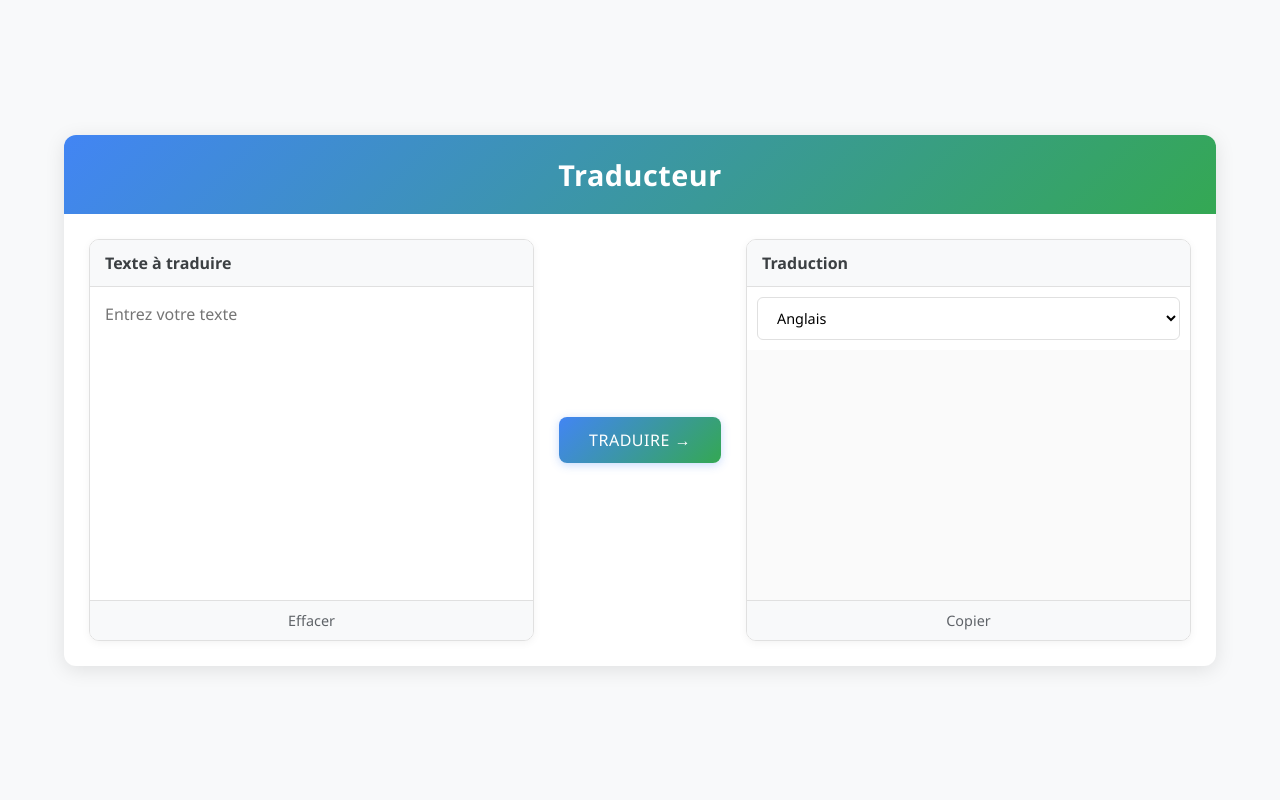
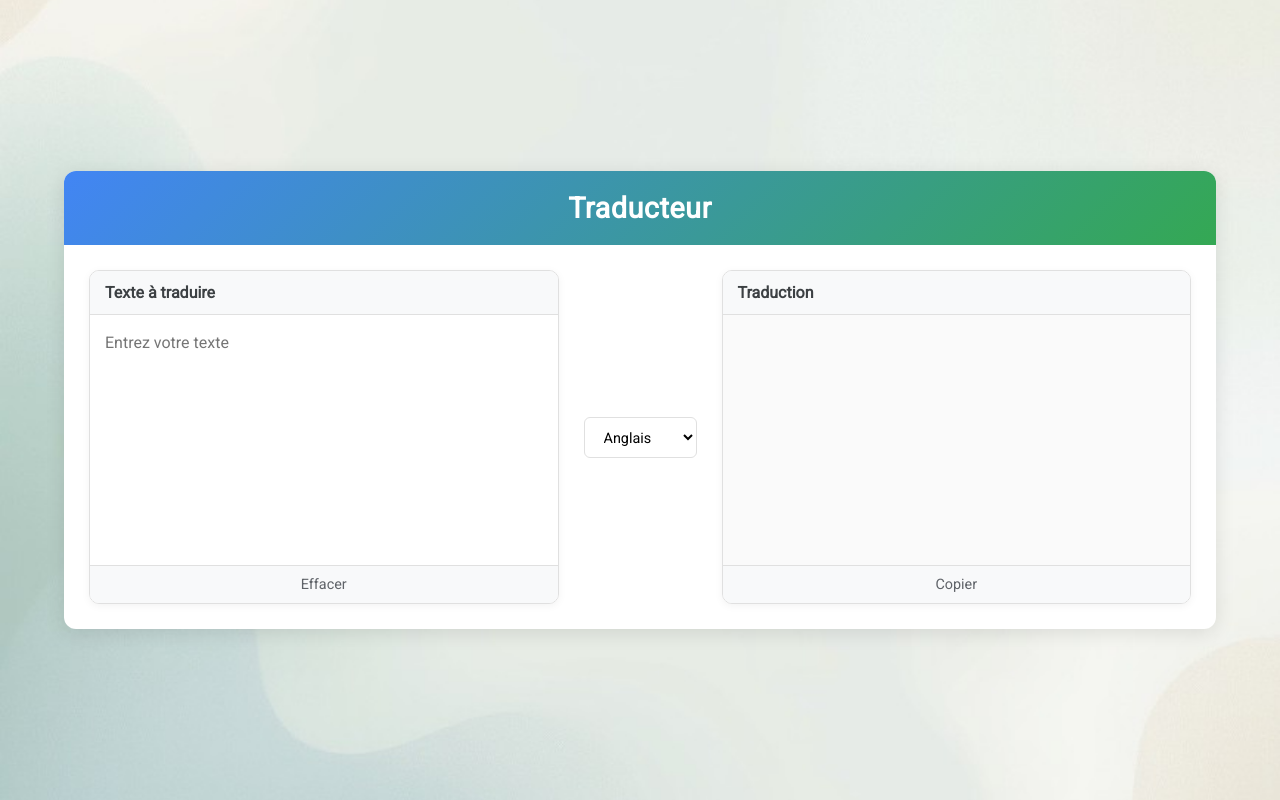
Before and after one commit to Paul-Emmanuel-Buffe/lingua-franca, a Flask app: page / in a window 1280 px wide. Run offline with Flask 3, Linux system fonts and the light colour scheme.

Commit message:
Fully in fonction

```diff
--- a/app.py
+++ b/app.py
@@ -19,10 +19,10 @@ class TranslationService:
     def translate(self, text, target_lang):
         # Translates text via DeepL API
         if not text:
-            return "", "⚠️ Please enter text to translate."
+            return "", "Please enter text to translate."
 
         if not self.is_valid_language(target_lang):
-            return "", "⚠️ Target language not supported."
+            return "",  "Target language not supported."
 
         try:
             response = requests.post(
--- a/static/css/main.css
+++ b/static/css/main.css
@@ -1,20 +1,23 @@
-
 /* Reset de base amélioré */
 * {
     margin: 0;
     padding: 0;
     box-sizing: border-box;
-    font-family: 'Segoe UI', Roboto, Oxygen, Ubuntu, Cantarell, 'Open Sans', 'Helvetica Neue', sans-serif;
+    font-family: 'Roboto', Oxygen, Ubuntu, Cantarell, 'Open Sans', 'Helvetica Neue', sans-serif;
 }
 
 body {
-    background-color: #f8f9fa;
+    background-image: url('../img/background_lingua.jpg');
+    background-size: cover; /* Assure que l'image couvre tout l'arrière-plan */
+    background-position: center; /* Centre l'image */
+    background-repeat: no-repeat; /* Empêche la répétition de l'image */
     padding: 0;
     min-height: 100vh;
     display: flex;
     flex-direction: column;
     justify-content: center;
     align-items: center;
+    margin: 0; /* Assure qu'il n'y a pas de marges indésirables */
 }
 
 .translate-app {
@@ -43,8 +46,10 @@ body {
 
 .translation-boxes {
     display: flex;
+    flex-direction: row;
     padding: 25px;
     gap: 25px;
+    align-items: center;
 }
 
 .text-box {
@@ -96,31 +101,26 @@ body {
     color: #3c4043;
 }
 
-.translate-btn-container {
+.language-selector {
     display: flex;
+    justify-content: center;
     align-items: center;
-    justify-content: center;
 }
 
-.translate-btn {
-    background: linear-gradient(135deg, #4285f4, #34a853);
-    color: white;
-    border: none;
-    padding: 12px 30px;
-    border-radius: 8px;
+.language-selector select {
+    padding: 10px 15px;
+    border: 1px solid #e0e0e0;
+    border-radius: 6px;
+    font-size: 0.9rem;
+    background-color: white;
     cursor: pointer;
-    font-size: 1rem;
-    font-weight: 500;
     transition: all 0.3s ease;
-    box-shadow: 0 2px 10px rgba(66, 133, 244, 0.3);
-    text-transform: uppercase;
-    letter-spacing: 0.5px;
 }
 
-.translate-btn:hover {
-    background: linear-gradient(135deg, #3367d6, #2d9249);
-    transform: translateY(-2px);
-    box-shadow: 0 4px 15px rgba(66, 133, 244, 0.4);
+.language-selector select:focus {
+    outline: none;
+    border-color: #4285f4;
+    box-shadow: 0 0 0 2px rgba(66, 133, 244, 0.2);
 }
 
 /* Modifier cette partie */
@@ -139,28 +139,9 @@ body {
     text-align: center; /* Centre le texte */
 }
 
-
 .clear-btn:hover, .copy-btn:hover {
     background: #e8f0fe;
     color: #1967d2;
-}
-
-/* Style pour le select */
-#targetLang {
-    padding: 10px 15px;
-    border: 1px solid #e0e0e0;
-    border-radius: 6px;
-    margin: 10px;
-    font-size: 0.9rem;
-    background-color: white;
-    cursor: pointer;
-    transition: all 0.3s ease;
-}
-
-#targetLang:focus {
-    outline: none;
-    border-color: #4285f4;
-    box-shadow: 0 0 0 2px rgba(66, 133, 244, 0.2);
 }
 
 /* Responsive design */
@@ -169,13 +150,4 @@ body {
         flex-direction: column;
         padding: 15px;
     }
-
-    .translate-btn-container {
-        margin: 15px 0;
-    }
-
-    .translate-btn {
-        width: 100%;
-        padding: 15px;
-    }
 }
--- a/templates/index.html
+++ b/templates/index.html
@@ -4,6 +4,8 @@
     <meta charset="UTF-8" />
     <meta name="viewport" content="width=device-width, initial-scale=1" />
     <title>Mon Projet</title>
+    <link href="https://fonts.googleapis.com/css2?family=Roboto&display=swap" rel="stylesheet">
+
     <link rel="stylesheet" href="{{ url_for('static', filename='css/main.css') }}" />
 </head>
 <body>
@@ -13,7 +15,6 @@
         </header>
         <form method="POST" action="/" id="translateForm">
             <main class="translation-boxes">
-
                 <!-- Zone source -->
                 <div class="text-box source-box">
                     <div class="language-label">Texte à traduire</div>
@@ -23,18 +24,11 @@
                             id="textToTranslate"
                             placeholder="Entrez votre texte"
                         >{{ text_to_translate or '' }}</textarea>
-
                     <button class="clear-btn" type="button" id="clearBtn">Effacer</button>
                 </div>
 
-                <!-- Zone de bouton -->
-                <div class="translate-btn-container">
-                    <button class="translate-btn" type="submit">Traduire →</button>
-                </div>
-
-                <!-- Zone anglaise -->
-                <div class="text-box result-box">
-                    <div class="language-label">Traduction</div>
+                <!-- Sélecteur de langue -->
+                <div class="language-selector">
                     <select name="target_lang" id="targetLang">
                         <option value="EN" {% if target_lang == 'EN' %}selected{% endif %}>Anglais</option>
                         <option value="FR" {% if target_lang == 'FR' %}selected{% endif %}>Français</option>
@@ -42,11 +36,14 @@
                         <option value="RU" {% if target_lang == 'RU' %}selected{% endif %}>Russe</option>
                         <option value="ZH" {% if target_lang == 'ZH' %}selected{% endif %}>Mandarin</option>
                     </select>
+                </div>
 
+                <!-- Zone de traduction -->
+                <div class="text-box result-box">
+                    <div class="language-label">Traduction</div>
                     <textarea class="text-output" id="translationOutput" readonly>{{ translation or '' }}</textarea>
                     <button class="copy-btn" type="button" id="copyBtn">Copier</button>
                 </div>
-
             </main>
         </form>
     </div>
@@ -62,7 +59,6 @@
     const targetLangSelect = document.getElementById('targetLang');
     const clearBtn = document.getElementById('clearBtn');
     const copyBtn = document.getElementById('copyBtn');
-        const form = document.getElementById('translateForm');
 
     // Fonction pour effectuer la traduction
     function translateText() {
@@ -129,12 +125,4 @@
             copyBtn.textContent = originalText;
         }, 1000);
     });
-
-        // Empêcher la soumission normale du formulaire
-        form.addEventListener('submit', function(e) {
-            e.preventDefault();
-            translateText();
-        });
 </script>
-</body>
-</html>
```
Also changed, not shown: static/img/background_lingua.jpg (added). Lines whose indentation alone changed are shown as unchanged.
